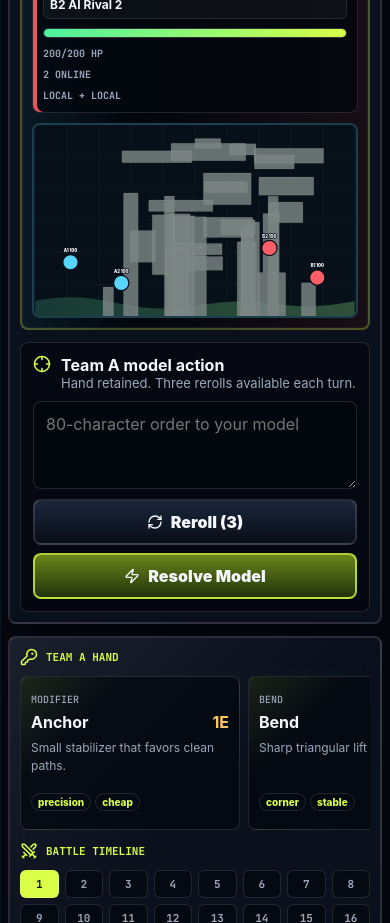
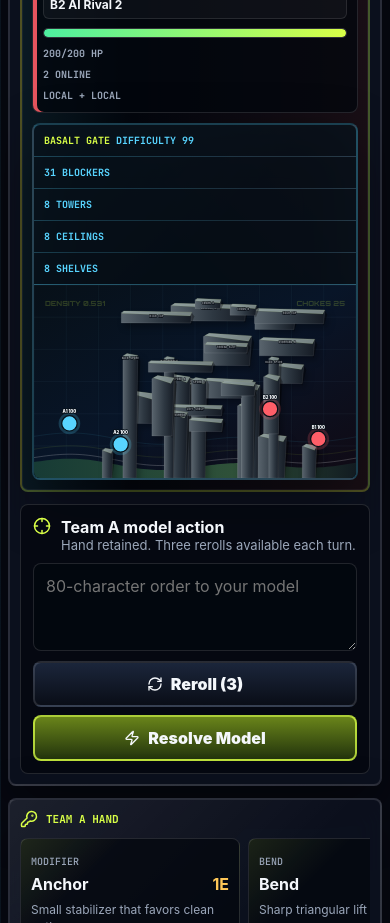
Before and after one commit to cdotlock/mob-graphwar, a React (Vite) app: page / in a window 390 px wide. Shown: the part 1940-2863 px from the top of the page. Built offline with nearby package versions, Linux system fonts and the light colour scheme.

Commit message:
Upgrade battlefield game presentation

```diff
--- a/src/arena.css
+++ b/src/arena.css
@@ -539,14 +539,50 @@ label {
   overflow-wrap: anywhere;
 }
 
+.battlefield-frame {
+  overflow: hidden;
+  border: 2px solid rgba(88, 212, 255, 0.24);
+  border-radius: 8px;
+  background:
+    linear-gradient(135deg, rgba(88, 212, 255, 0.12), transparent 42%),
+    linear-gradient(225deg, rgba(255, 94, 104, 0.11), transparent 44%),
+    #071018;
+  box-shadow:
+    inset 0 0 60px rgba(88, 212, 255, 0.12),
+    0 22px 60px rgba(0, 0, 0, 0.32);
+}
+
+.map-intel-strip {
+  display: grid;
+  grid-template-columns: minmax(0, 1.5fr) repeat(4, minmax(82px, 0.55fr));
+  gap: 1px;
+  border-bottom: 1px solid rgba(88, 212, 255, 0.22);
+  background: rgba(88, 212, 255, 0.14);
+}
+
+.map-intel-strip span {
+  min-width: 0;
+  overflow: hidden;
+  padding: 9px 10px;
+  color: var(--cyan);
+  background: rgba(3, 7, 14, 0.82);
+  font-family: "JetBrains Mono", monospace;
+  font-size: 10px;
+  font-weight: 900;
+  text-overflow: ellipsis;
+  text-transform: uppercase;
+  white-space: nowrap;
+}
+
+.map-intel-strip b {
+  color: var(--acid);
+}
+
 .battlefield {
   display: block;
   width: 100%;
   aspect-ratio: 5 / 3;
-  border: 2px solid rgba(88, 212, 255, 0.24);
-  border-radius: 8px;
   background: #071018;
-  box-shadow: inset 0 0 50px rgba(88, 212, 255, 0.08);
 }
 
 .grid-line {
@@ -554,14 +590,69 @@ label {
   stroke-width: 1;
 }
 
+.field-watermark {
+  fill: rgba(217, 255, 71, 0.18);
+  font-family: "Orbitron", sans-serif;
+  font-size: 22px;
+  font-weight: 900;
+  letter-spacing: 0;
+}
+
 .terrain {
   fill: url("#arenaGround");
 }
 
-.obstacle {
-  fill: rgba(124, 133, 132, 0.82);
-  stroke: rgba(255, 255, 255, 0.18);
-  stroke-width: 1.2;
+.terrain-ridge {
+  fill: none;
+  stroke-linecap: round;
+  stroke-linejoin: round;
+}
+
+.terrain-ridge.ridge-far {
+  stroke: rgba(88, 212, 255, 0.13);
+  stroke-width: 2;
+}
+
+.terrain-ridge.ridge-mid {
+  stroke: rgba(217, 255, 71, 0.11);
+  stroke-width: 2.4;
+}
+
+.terrain-ridge.ridge-near {
+  stroke: rgba(255, 255, 255, 0.22);
+  stroke-width: 2.8;
+}
+
+.obstacle-layer {
+  filter: drop-shadow(10px 14px 10px rgba(0, 0, 0, 0.28));
+}
+
+.obstacle-shadow {
+  fill: rgba(0, 0, 0, 0.34);
+}
+
+.obstacle-facet {
+  fill: url("#obstacleFace");
+  stroke: rgba(255, 255, 255, 0.2);
+  stroke-width: 1.3;
+}
+
+.obstacle-cap {
+  fill: rgba(186, 204, 197, 0.58);
+  stroke: rgba(217, 255, 71, 0.18);
+  stroke-width: 1;
+}
+
+.obstacle-label {
+  fill: rgba(244, 247, 251, 0.62);
+  font-family: "JetBrains Mono", monospace;
+  font-size: 9px;
+  font-weight: 900;
+  letter-spacing: 0;
+  paint-order: stroke;
+  stroke: rgba(3, 7, 14, 0.72);
+  stroke-width: 4px;
+  text-transform: uppercase;
 }
 
 .shot-path {
@@ -572,6 +663,12 @@ label {
   filter: drop-shadow(0 0 8px currentColor);
 }
 
+.shot-path.latest {
+  stroke-width: 5;
+  stroke-dasharray: 10 7;
+  animation: pathPulse 1.8s ease-in-out infinite;
+}
+
 .shot-path.team-a {
   stroke: var(--cyan);
 }
@@ -580,9 +677,47 @@ label {
   stroke: var(--red);
 }
 
+.impact-burst {
+  fill: none;
+  pointer-events: none;
+  stroke-linecap: round;
+}
+
+.impact-burst circle:first-child {
+  opacity: 0.24;
+  stroke-width: 5;
+  animation: impactBloom 1.5s ease-out infinite;
+}
+
+.impact-burst circle:nth-child(2) {
+  fill: currentColor;
+  opacity: 0.9;
+}
+
+.impact-burst path {
+  opacity: 0.62;
+  stroke: currentColor;
+  stroke-width: 3;
+}
+
+.impact-burst.team-a {
+  color: var(--cyan);
+  stroke: var(--cyan);
+}
+
+.impact-burst.team-b {
+  color: var(--red);
+  stroke: var(--red);
+}
+
 .unit circle {
   stroke: #071018;
   stroke-width: 4;
+}
+
+.unit .unit-aura {
+  opacity: 0.2;
+  stroke-width: 0;
 }
 
 .unit.team-a circle {
@@ -605,6 +740,29 @@ label {
   stroke: #071018;
   stroke-width: 5px;
   stroke-linejoin: round;
+}
+
+@keyframes pathPulse {
+  0%,
+  100% {
+    stroke-dashoffset: 0;
+    opacity: 0.92;
+  }
+  50% {
+    stroke-dashoffset: -18;
+    opacity: 1;
+  }
+}
+
+@keyframes impactBloom {
+  0% {
+    r: 8;
+    opacity: 0.62;
+  }
+  100% {
+    r: 32;
+    opacity: 0;
+  }
 }
 
 .command-console {
@@ -912,6 +1070,7 @@ code {
   *,
   *::before,
   *::after {
+    animation: none !important;
     transition: none !important;
   }
 }
@@ -945,6 +1104,10 @@ code {
   .game-grid,
   .lobby-panel {
     grid-template-columns: 1fr;
+  }
+
+  .map-intel-strip {
+    grid-template-columns: repeat(2, minmax(0, 1fr));
   }
 
   .battle-header {
@@ -985,6 +1148,7 @@ code {
   .battle-header,
   .command-actions,
   .match-actions,
+  .map-intel-strip,
   .profile-vault,
   .leaderboard-row,
   .commander-names,
--- a/src/main.jsx
+++ b/src/main.jsx
@@ -56,6 +56,55 @@ function terrainPath() {
     pts.push(`${sx(x)},${sy(Sim.groundY(x))}`);
   }
   return `M0,600 L${pts.join(" L")} L1000,600 Z`;
+}
+
+function terrainLinePath(offset) {
+  const pts = [];
+  for (let x = 0; x <= Sim.CONFIG.width; x += 1) {
+    pts.push(`${sx(x)},${sy(Sim.groundY(x) + offset)}`);
+  }
+  return `M${pts.join(" L")}`;
+}
+
+function obstacleFacetPoints(obstacle, layer) {
+  const x = sx(obstacle.x);
+  const top = sy(obstacle.y + obstacle.h);
+  const bottom = sy(obstacle.y);
+  const width = obstacle.w * 10;
+  const height = obstacle.h * 10;
+  const bevel = Math.max(5, Math.min(18, width * 0.28, height * 0.22));
+  if (layer === "cap") {
+    return [
+      `${x + bevel},${top}`,
+      `${x + width},${top + bevel * 0.45}`,
+      `${x + width - bevel * 0.55},${top + bevel + 7}`,
+      `${x + bevel * 0.25},${top + 7}`
+    ].join(" ");
+  }
+  if (layer === "shadow") {
+    return [
+      `${x + width},${top + bevel * 0.45}`,
+      `${x + width + 8},${top + bevel + 9}`,
+      `${x + width - bevel * 0.3},${bottom + 7}`,
+      `${x + width - bevel * 0.65},${bottom}`
+    ].join(" ");
+  }
+  return [
+    `${x + bevel},${top}`,
+    `${x + width},${top + bevel * 0.45}`,
+    `${x + width - bevel * 0.35},${bottom}`,
+    `${x},${bottom}`,
+    `${x},${top + bevel * 0.55}`
+  ].join(" ");
+}
+
+function obstacleLabel(obstacle) {
+  return obstacle.id
+    .replace(/^seed-/, "")
+    .split("-")
+    .slice(0, 2)
+    .join(" ")
+    .toUpperCase();
 }
 
 function teamUnits(state, team) {
@@ -490,7 +539,7 @@ function App() {
           <BattleHeader state={battleState} activeTeam={activeTeam} message={message} />
           <section className="arena-stage" aria-label="AI duel stage">
             <DuelCommanders state={battleState} match={match} activeTeam={activeTeam} lastDecision={lastDecision} />
-            <Battlefield state={battleState} />
+            <Battlefield state={battleState} latestEvent={latestEvent} />
           </section>
           <CommandConsole
             activeTeam={activeTeam}
@@ -647,32 +696,100 @@ function BattleHeader({ state, activeTeam, message }) {
   );
 }
 
-function Battlefield({ state }) {
+function BattlefieldBackdrop({ state }) {
+  const complexity = state.mapMeta?.complexity || {};
   return (
+    <g className="battlefield-backdrop" aria-hidden="true">
+      <rect x="0" y="0" width="1000" height="600" fill="url(#skyField)" />
+      {Array.from({ length: 11 }, (_, i) => <line key={`x-${i}`} className="grid-line" x1={i * 100} y1="0" x2={i * 100} y2="600" />)}
+      {Array.from({ length: 7 }, (_, i) => <line key={`y-${i}`} className="grid-line" x1="0" y1={i * 100} x2="1000" y2={i * 100} />)}
+      <text className="field-watermark" x="34" y="64">DENSITY {complexity.density || "0.000"}</text>
+      <text className="field-watermark right" x="966" y="64" textAnchor="end">CHOKES {complexity.chokePoints || 0}</text>
+      <path className="terrain-ridge ridge-far" d={terrainLinePath(8)} />
+      <path className="terrain-ridge ridge-mid" d={terrainLinePath(4)} />
+    </g>
+  );
+}
+
+function renderObstacleFacets(obstacle, index) {
+  const showLabel = index % 4 === 0 || obstacle.h >= 30 || obstacle.y >= 38;
+  return (
+    <g key={obstacle.id} className="obstacle-cluster">
+      <polygon className="obstacle-shadow" points={obstacleFacetPoints(obstacle, "shadow")} />
+      <polygon className="obstacle-facet" points={obstacleFacetPoints(obstacle, "body")} />
+      <polygon className="obstacle-cap" points={obstacleFacetPoints(obstacle, "cap")} />
+      {showLabel ? (
+        <text className="obstacle-label" x={sx(obstacle.x + obstacle.w / 2)} y={sy(obstacle.y + obstacle.h) + 18} textAnchor="middle">
+          {obstacleLabel(obstacle)}
+        </text>
+      ) : null}
+    </g>
+  );
+}
+
+function Battlefield({ state, latestEvent }) {
+  const complexity = state.mapMeta?.complexity || {};
+  const latestPath = state.paths[state.paths.length - 1];
+  const impactPoint = latestEvent?.collisionPoint || latestPath?.collisionPoint || null;
+  return (
+    <div className="battlefield-frame" data-testid="battlefield-frame">
+      <div className="map-intel-strip" data-testid="map-intel-strip">
+        <span><b>{state.mapMeta.name}</b> difficulty {state.mapMeta.difficulty}</span>
+        <span>{complexity.obstacleCount || 0} blockers</span>
+        <span>{complexity.tallCount || 0} towers</span>
+        <span>{complexity.ceilingCount || 0} ceilings</span>
+        <span>{complexity.suspendedShelves || 0} shelves</span>
+      </div>
       <svg className="battlefield" viewBox="0 0 1000 600" role="img" aria-label="Mob Graphwar ranked battlefield">
         <defs>
           <linearGradient id="arenaGround" x1="0" x2="1">
             <stop offset="0%" stopColor="#173b35" />
-          <stop offset="100%" stopColor="#2f5139" />
+            <stop offset="62%" stopColor="#2f5139" />
+            <stop offset="100%" stopColor="#121b21" />
           </linearGradient>
+          <linearGradient id="skyField" x1="0" x2="1" y1="0" y2="1">
+            <stop offset="0%" stopColor="#071018" />
+            <stop offset="48%" stopColor="#081528" />
+            <stop offset="100%" stopColor="#100a14" />
+          </linearGradient>
+          <linearGradient id="obstacleFace" x1="0" x2="1">
+            <stop offset="0%" stopColor="#59646d" />
+            <stop offset="55%" stopColor="#2e3842" />
+            <stop offset="100%" stopColor="#151b24" />
+          </linearGradient>
+          <filter id="impactGlow" x="-80%" y="-80%" width="260%" height="260%">
+            <feGaussianBlur stdDeviation="5" result="blur" />
+            <feMerge>
+              <feMergeNode in="blur" />
+              <feMergeNode in="SourceGraphic" />
+            </feMerge>
+          </filter>
         </defs>
-      <rect x="0" y="0" width="1000" height="600" fill="#071018" />
-      {Array.from({ length: 11 }, (_, i) => <line key={`x-${i}`} className="grid-line" x1={i * 100} y1="0" x2={i * 100} y2="600" />)}
-      {Array.from({ length: 7 }, (_, i) => <line key={`y-${i}`} className="grid-line" x1="0" y1={i * 100} x2="1000" y2={i * 100} />)}
+        <BattlefieldBackdrop state={state} />
         <path className="terrain" d={terrainPath()} />
-      {state.obstacles.map((obstacle) => (
-        <rect key={obstacle.id} className="obstacle" x={sx(obstacle.x)} y={sy(obstacle.y + obstacle.h)} width={obstacle.w * 10} height={obstacle.h * 10} rx="2" />
+        <path className="terrain-ridge ridge-near" d={terrainLinePath(1.4)} />
+        <g className="obstacle-layer">
+          {state.obstacles.map(renderObstacleFacets)}
+        </g>
+        {state.paths.map((path, index) => (
+          <polyline key={`${path.turn}-${index}`} className={`shot-path team-${path.team.toLowerCase()} ${index === state.paths.length - 1 ? "latest" : ""}`} points={pointList(path.points)} />
         ))}
-      {state.paths.map((path, index) => (
-        <polyline key={`${path.turn}-${index}`} className={`shot-path team-${path.team.toLowerCase()}`} points={pointList(path.points)} />
-      ))}
+        {impactPoint ? (
+          <g className={`impact-burst team-${latestPath?.team?.toLowerCase() || "a"}`} filter="url(#impactGlow)">
+            <circle cx={sx(impactPoint.x)} cy={sy(impactPoint.y)} r="25" />
+            <circle cx={sx(impactPoint.x)} cy={sy(impactPoint.y)} r="8" />
+            <path d={`M${sx(impactPoint.x) - 34},${sy(impactPoint.y)} L${sx(impactPoint.x) + 34},${sy(impactPoint.y)} M${sx(impactPoint.x)},${sy(impactPoint.y) - 34} L${sx(impactPoint.x)},${sy(impactPoint.y) + 34}`} />
+          </g>
+        ) : null}
         {state.units.map((unit) => (
           <g key={unit.id} className={`unit team-${unit.team.toLowerCase()} ${unit.hp <= 0 ? "dead" : ""}`}>
+            <circle className="unit-aura" cx={sx(unit.x)} cy={sy(unit.y)} r={Sim.CONFIG.unitRadius * 14} />
             <circle cx={sx(unit.x)} cy={sy(unit.y)} r={Sim.CONFIG.unitRadius * 10} />
             <text x={sx(unit.x)} y={sy(unit.y) - 32} textAnchor="middle">{unit.id} {unit.hp}</text>
           </g>
         ))}
       </svg>
+    </div>
   );
 }
 
```
Also changed, not shown: 1 other file (tests, documents, lock files or other folders). Lines whose indentation alone changed are shown as unchanged.
